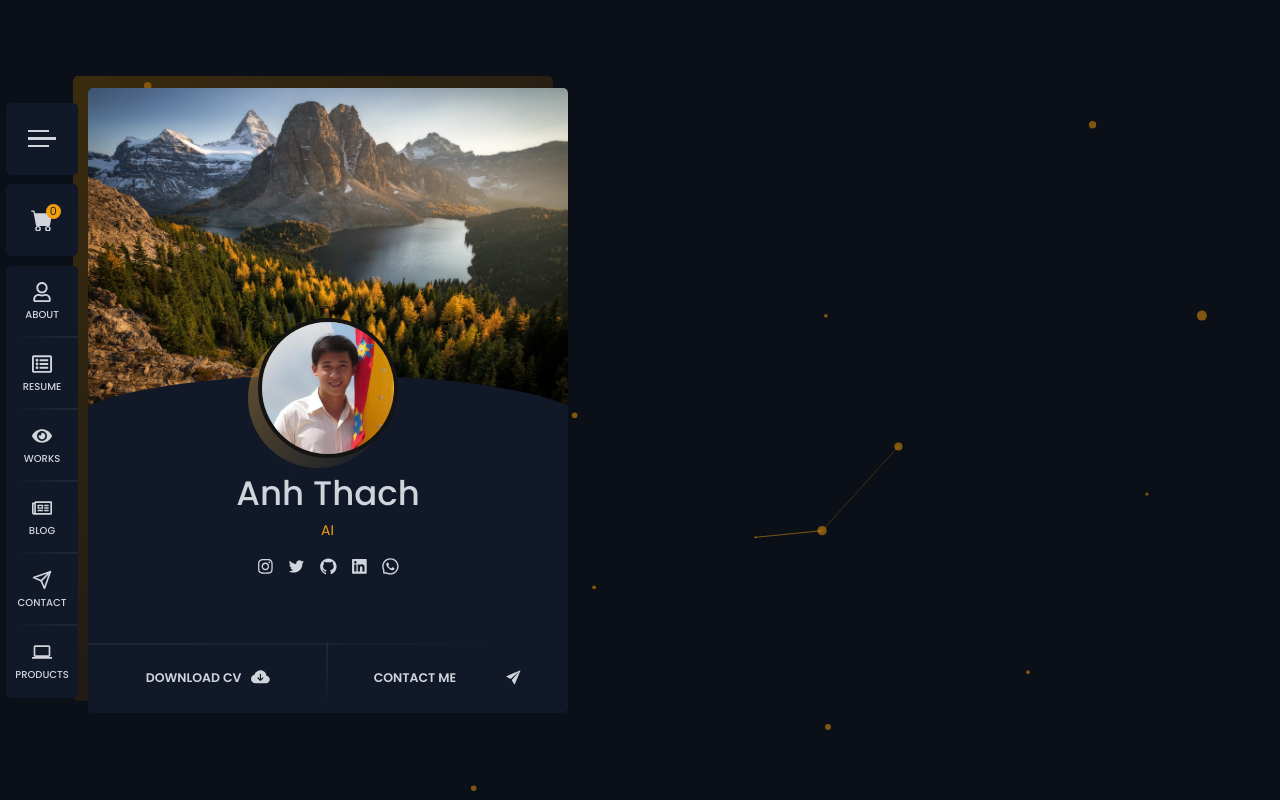
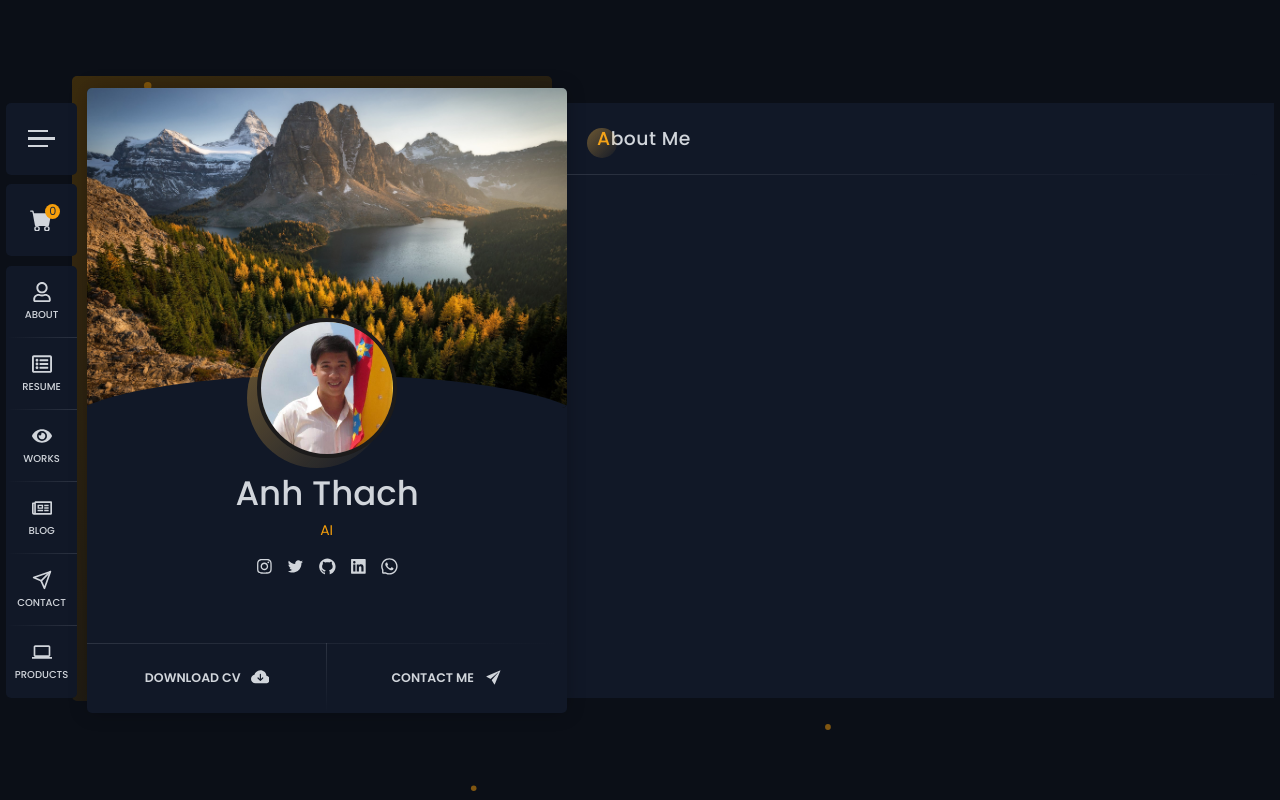
Before and after one commit to Utopiality7/Portfolio, a Next.js app: page / in a window 1280 px wide. Built offline with nearby package versions, Linux system fonts and the light colour scheme.

Commit message:
start with about page

```diff
--- a/app/globals.css
+++ b/app/globals.css
@@ -25,17 +25,33 @@
   /* background-color: #111928; */
 }
 
-.menuBtn::before,
-.cv::before {
+.customLine::before {
   content: "";
   position: absolute;
-  left: 0;
   width: 100%;
-  height: 0.2rem;
+  height: 0.1rem;
 }
 
-.menuBtn::before {
-  bottom: 0;
+.customCircle::first-letter {
+  color: #f59e0b;
+}
+
+.customCircle::before {
+  content: "";
+  position: absolute;
+  left: -1rem;
+  top: 0;
+  width: 3rem;
+  height: 3rem;
+  border-radius: 50%;
+  background: linear-gradient(
+    135deg,
+    rgba(246, 184, 70, 0.4) 0%,
+    rgba(246, 184, 70, 0.01) 100%
+  );
+}
+
+.borderRight::before {
   background: radial-gradient(
     ellipse at right,
     rgba(197, 202, 213, 0.15) 0,
@@ -46,7 +62,7 @@
 .download::before {
   content: "";
   position: absolute;
-  width: 0.2rem;
+  width: 0.1rem;
   height: 100%;
   right: 0;
   top: 0;
@@ -57,8 +73,7 @@
   );
 }
 
-.cv::before {
-  top: 0;
+.borderLeft::before {
   background: radial-gradient(
     ellipse at left,
     rgba(197, 202, 213, 0.15) 0,
@@ -80,6 +95,10 @@
     rgba(133, 87, 2, 0.4) 0%,
     rgba(246, 184, 70, 0.01) 100%
   );
+}
+
+.profile {
+  box-shadow: 0 0 20px -2px rgb(0 0 0 / 0.3);
 }
 
 .swiper {
--- a/app/page.tsx
+++ b/app/page.tsx
@@ -1,19 +1,24 @@
-import type { NextPage } from "next"
-import Head from "next/head"
-import Background from "../components/Background"
-import Menus from "../components/Menus"
-import ProfileCard from "../components/ProfileCard"
+import type { NextPage } from "next";
+import Head from "next/head";
+import About from "../components/About";
+import Background from "../components/Background";
+import Menus from "../components/Menus";
+import ProfileCard from "../components/ProfileCard";
 
 const Home: NextPage = () => {
   return (
     <main className="min-h-screen relative home flex justify-center items-center">
       <Background />
-      <section className="z-10 w-[126.8rem] h-[62.5rem] flex gap-4">
+      <section className="z-10 w-[126.8rem] h-[62.5rem] flex">
         <Menus />
         <ProfileCard />
+
+        <div className="w-[71.6rem] h-full py-6">
+          <About />
+        </div>
       </section>
     </main>
-  )
-}
+  );
+};
 
-export default Home
+export default Home;
--- /dev/null
+++ b/components/About.tsx
@@ -0,0 +1,9 @@
+import Title from "./Title";
+
+export default function About() {
+  return (
+    <div className="bg-gray-900 w-full max-h-full h-full">
+      <Title name="about me" />
+    </div>
+  );
+}
--- a/components/MenuBtn.tsx
+++ b/components/MenuBtn.tsx
@@ -10,8 +10,8 @@
   return (
     <div
       className={`${
-        noBorder ? "" : "menuBtn"
-      } h-[7.2rem] bg-gray-900 group gap-2 flex flex-col items-center justify-center cursor-pointer relative`}
+        noBorder ? "" : "relative customLine before:bottom-0 borderRight"
+      } h-[7.2rem] bg-gray-900 group gap-2 flex flex-col items-center justify-center cursor-pointer`}
     >
       <Icon className="text-[2rem] text-gray-300 transition-all duration-300 group-hover:text-main-orange" />
       <p className="uppercase text-base font-medium text-gray-300 transition-all duration-300 group-hover:text-main-orange">
--- a/components/Menus.tsx
+++ b/components/Menus.tsx
@@ -4,8 +4,8 @@
 
 export default function Menus() {
   return (
-    <header className="w-[7.2rem] py-6 h-full flex flex-col justify-between">
-      {/* menu btn */}
+    <header className="w-[7.2rem] py-6 h-full mr-4 flex flex-col justify-between">
+      {/* humburbar menu */}
       <div className="h-[7.2rem] rounded-lg bg-gray-900 flex items-center justify-center">
         <div className="w-11 cursor-pointer group">
           <div className="w-9/12 h-[0.24rem] bg-gray-300 transition-width duration-300 group-hover:w-full group-hover:bg-main-orange"></div>
--- a/components/ProfileCard.tsx
+++ b/components/ProfileCard.tsx
@@ -2,6 +2,7 @@
 import { BsFillCloudArrowDownFill } from "react-icons/bs";
 import { IoIosSend } from "react-icons/io";
 import MediaIcons from "./MediaIcons";
+import ProfileLink from "./ProfileLink";
 import Slide from "./Slide";
 import Typing from "./Typing";
 import Image from "next/image";
@@ -11,14 +12,13 @@
     <div className="profile h-full w-[48rem] bg-gray-900 rounded-lg relative">
       <Slide />
 
-      <div className="">
       <div className="relative z-20 w-56 h-56 mx-auto -mt-36 rounded-full profilePic">
         <Image
           src="/images/avatar.jpg"
           alt="userPic"
           fill
           style={{ objectFit: "cover" }}
-            className="w-full h-full block p-0 z-20 relative object-cover rounded-full border-4 border-[#151414] border-solid"
+          className="w-full h-full block p-0 z-20 relative object-cover rounded-full border-4 border-[#1c1b1b] border-solid"
         />
       </div>
 
@@ -29,18 +29,13 @@
       <Typing />
       <MediaIcons />
 
-        <div className="flex absolute bottom-0 left-0 w-full h-28 cv">
-          <span className="w-1/2 relative download h-full flex justify-center items-center gap-4 text-xl text-gray-300 font-semibold uppercase">
-            <Link href="/">download cv</Link>
-            <BsFillCloudArrowDownFill className="text-3xl" />
-          </span>
-          <span className="w-1/2 h-full flex justify-center items-center gap-4 text-xl text-gray-300 font-semibold uppercase">
-            <Link href="/" className="w-1/2">
-              contact me
-            </Link>
-            <IoIosSend className="text-3xl" />
-          </span>
-        </div>
+      <div className="flex absolute bottom-0 left-0 w-full h-28 borderLeft customLine">
+        <ProfileLink
+          name="download cv"
+          Icon={BsFillCloudArrowDownFill}
+          border
+        />
+        <ProfileLink name="contact me" Icon={IoIosSend} />
       </div>
     </div>
   );
--- /dev/null
+++ b/components/ProfileLink.tsx
@@ -0,0 +1,24 @@
+import Link from "next/link";
+
+interface Props {
+  name: string;
+  border?: boolean;
+  Icon: any;
+}
+
+export default function ProfileLink({ name, Icon, border }: Props) {
+  return (
+    <span
+      className={`w-1/2 ${
+        border ? "download relative" : ""
+      } h-full flex justify-center items-center gap-4 text-xl text-gray-300 font-semibold uppercase cursor-pointer group`}
+    >
+      <Link href="/">
+        <span className="group-hover:mx-2 group-hover:text-main-orange transition-all duration-300">
+          {name}
+        </span>
+      </Link>
+      <Icon className="text-3xl group-hover:text-main-orange transition-all duration-300" />
+    </span>
+  );
+}
--- /dev/null
+++ b/components/Title.tsx
@@ -0,0 +1,13 @@
+interface Props {
+  name: string;
+}
+
+export default function Title({ name }: Props) {
+  return (
+    <div className="customLine relative before:bottom-0 borderLeft capitalize text-3xl text-gray-300 font-medium z-20">
+      <span className="inline-block my-10 mx-12 customCircle relative tracking-wide">
+        {name}
+      </span>
+    </div>
+  );
+}
```
Lines whose indentation alone changed are shown as unchanged.
